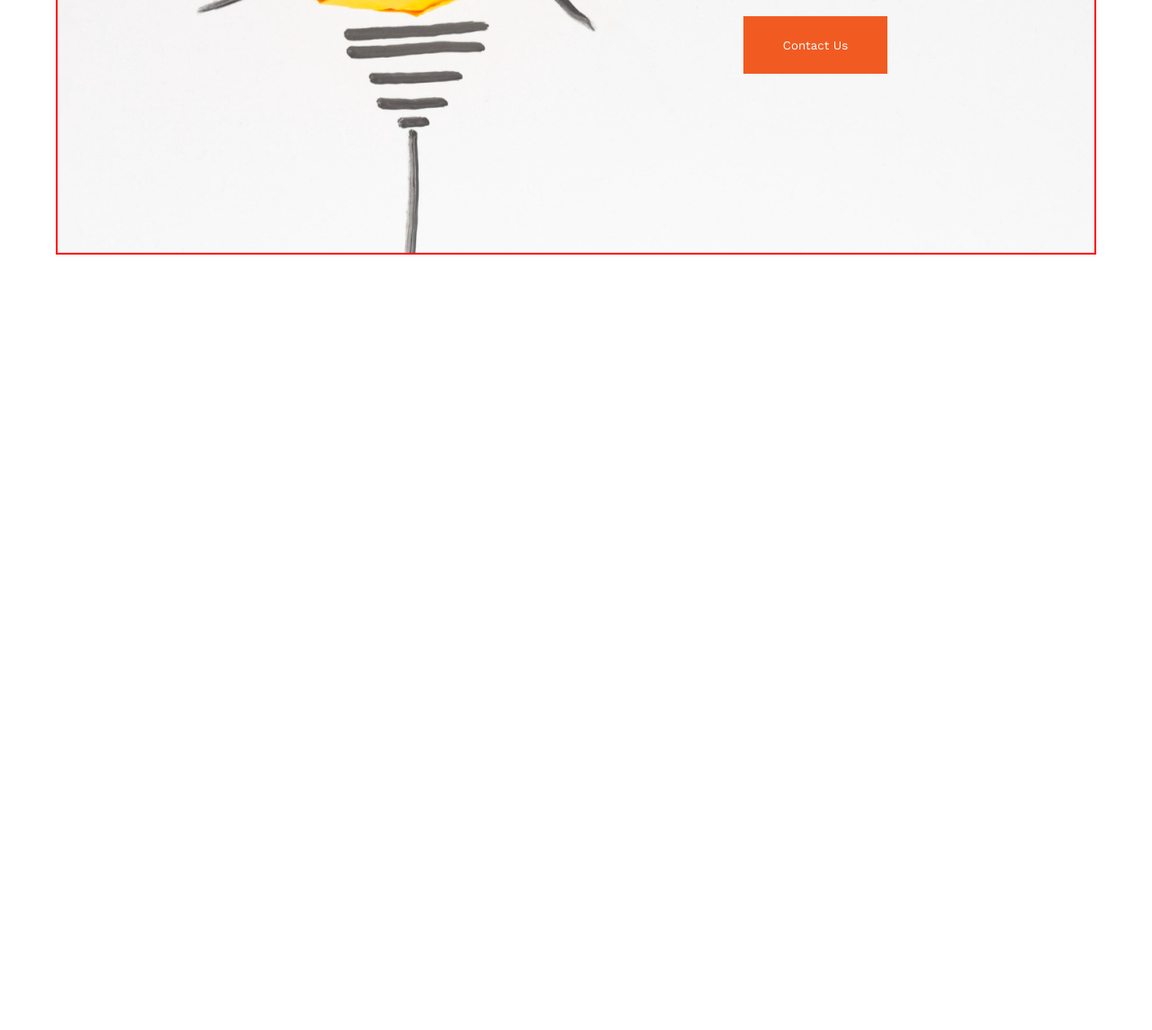
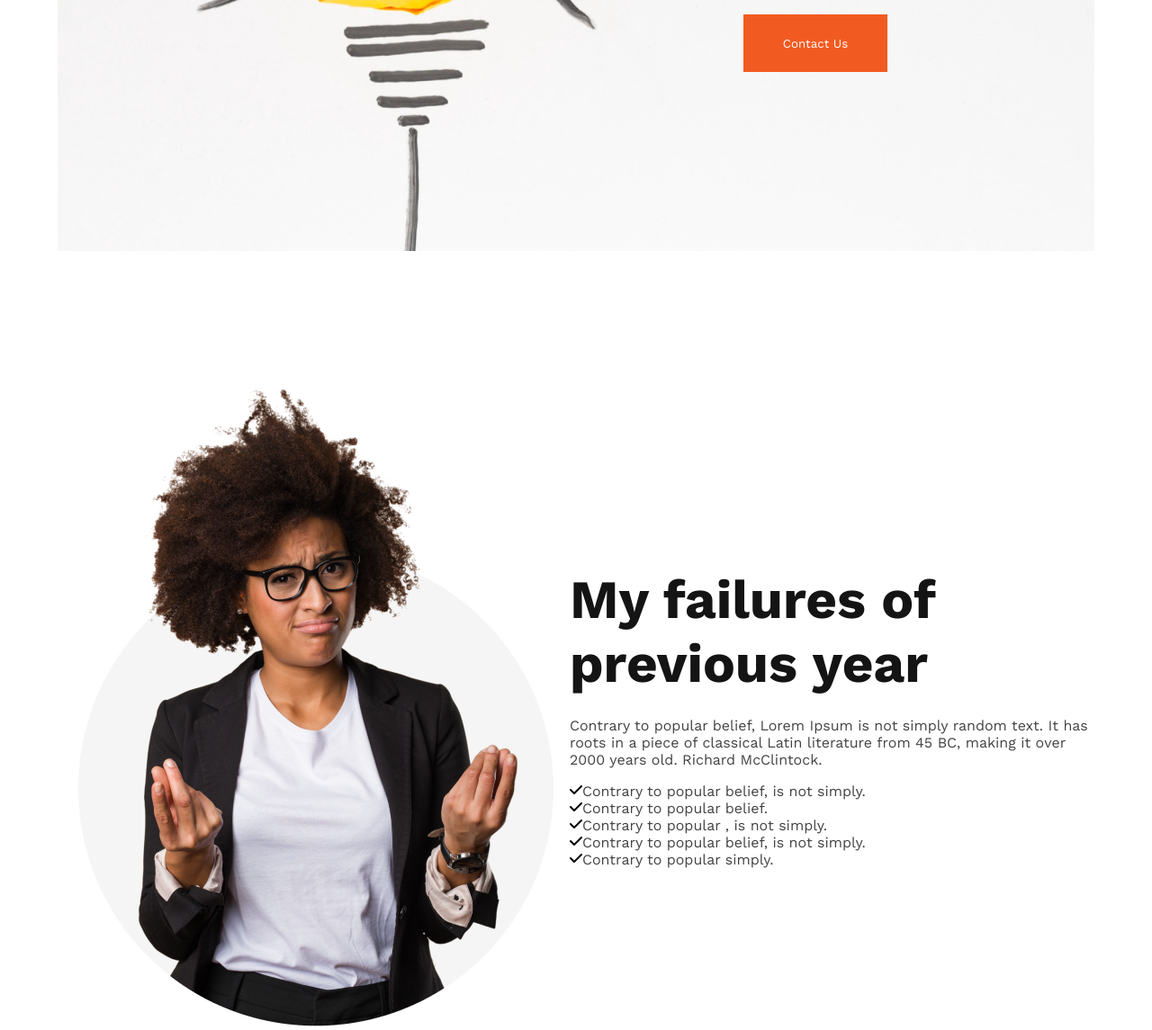
Before and after one commit to Rza-O/New-Year-New-Me-Template, a plain HTML site: page index.html in a window 1280 px wide. Shown: the part 529-1674 px from the top of the page at 90% size. Before the commit the page ends 812 px from the top, so only its background shows below. Drawn offline with nearby package versions, Linux system fonts and the light colour scheme.

Commit message:
finished My-failure-years section

```diff
--- a/index.html
+++ b/index.html
@@ -5,6 +5,7 @@
     <meta name="viewport" content="width=device-width, initial-scale=1.0">
     <title>New Year, New Me!!</title>
     <link rel="stylesheet" href="style.css">
+    <link rel="stylesheet" href="https://cdnjs.cloudflare.com/ajax/libs/font-awesome/6.5.2/css/all.min.css" integrity="sha512-SnH5WK+bZxgPHs44uWIX+LLJAJ9/2PkPKZ5QiAj6Ta86w+fsb2TkcmfRyVX3pBnMFcV7oQPJkl9QevSCWr3W6A==" crossorigin="anonymous" referrerpolicy="no-referrer" />
 </head>
 <body>
     <header class="banner-container">
@@ -20,7 +21,36 @@
 
     </header>
     <main>
+        <section class="my-failure-years-container">
+            <div class="my-image">
+                <img src="./images/person.png" alt="">
+            </div>
+            <div class="my-failure-text">
+                <h2>My failures of previous year</h2>
+                <p>Contrary to popular belief, Lorem Ipsum is not simply random text. It has roots in a piece of classical Latin literature from 45 BC, making it over 2000 years old. Richard McClintock.</p>
+                <span class="my-failure-text-second">
+                    <i class="fa-solid fa-check"></i>
+                    <p>Contrary to popular belief, is not simply.</p>
+                </span>
+                <span class="my-failure-text-second">
+                    <i class="fa-solid fa-check"></i>
+                    <p>Contrary to popular belief.</p>
+                </span>
+                <span class="my-failure-text-second">
+                    <i class="fa-solid fa-check"></i>
+                    <p>Contrary to popular , is not simply.</p>
+                </span>
+                <span class="my-failure-text-second">
+                    <i class="fa-solid fa-check"></i>
+                    <p>Contrary to popular belief, is not simply.</p>
+                </span>
+                <span class="my-failure-text-second">
+                    <i class="fa-solid fa-check"></i>
+                    <p>Contrary to popular simply.</p>
+                </span>
 
+            </div>
+        </section>
     </main>
     <footer>
 
--- a/style.css
+++ b/style.css
@@ -10,7 +10,7 @@
 .banner-container{
     max-width: 1600px;
     height: 808px;
-    border: 2px solid red;
+    /* border: 2px solid red; */
     width: 90%;
     margin: 0 auto;
     display: flex;
@@ -59,3 +59,45 @@
 }
 
 /* Failure year style here */
+
+.my-failure-years-container{
+    width: 1600px;
+    height: 723px;
+    /* border: 2px solid red; */
+    width: 90%;
+    margin: 0 auto;
+    display: flex;
+    justify-content: space-evenly;
+    align-items: center;
+    margin-top: 140px;
+}
+.my-failure-text{
+    width: 600px;
+    height: 400px;
+    /* border: 2px solid red; */
+    margin-top: 100px;
+}
+.my-failure-text > h2{
+    color: rgb(21, 20, 20);
+    font-family: Work Sans;
+    font-size: 60px;
+    font-weight: 700;
+    margin-bottom: 24px;
+}
+
+.my-failure-text > p{
+    color: rgb(68, 67, 67);
+    font-family: Work Sans;
+    font-size: 16px;
+    font-weight: 400;
+    margin-bottom: 16px;
+}
+.my-failure-text-second{
+    display: flex;
+}
+.my-failure-text-second > p{
+    color: rgb(68, 67, 67);
+    font-family: Work Sans;
+    font-size: 16px;
+    font-weight: 400;
+}
```
